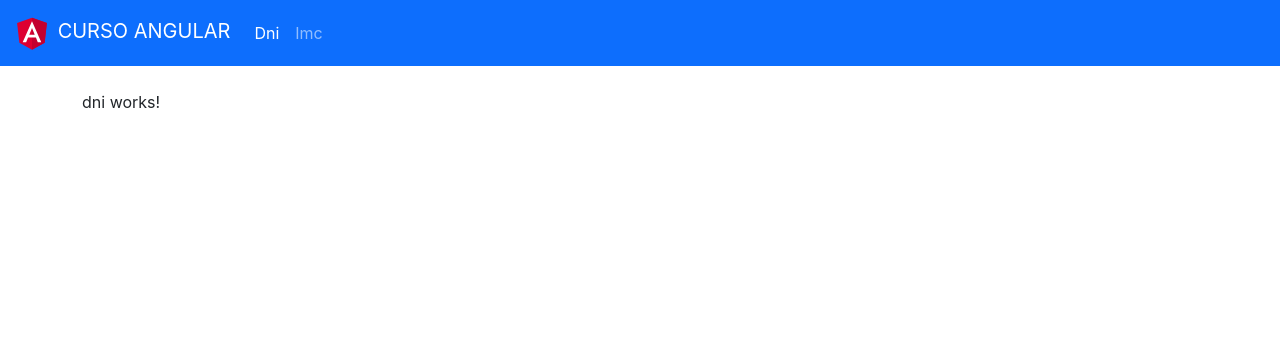
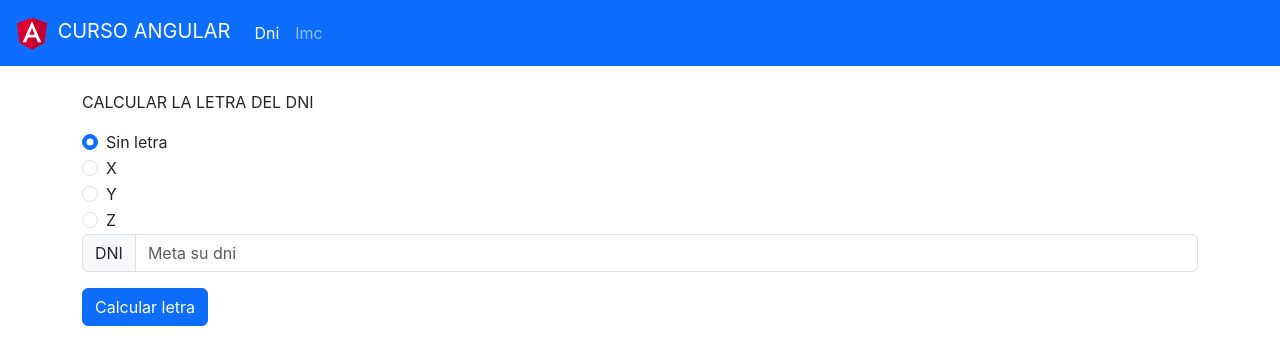
Before and after one commit to Valexx55/AngularReale1, an Angular app: page /dni in a window 1280 px wide. Shown: the top 364 px of the page. Built offline with nearby package versions, Linux system fonts and the light colour scheme.

Commit message:
dni component completado

```diff
--- a/src/app/components/dni/dni.component.html
+++ b/src/app/components/dni/dni.component.html
@@ -1 +1,46 @@
-<p>dni works!</p>
+<p>{{titulo}}</p>
+
+<div class="form-check">
+  <input class="form-check-input" type="radio" value="sin" name="prefijo" id="sin" checked>
+  <label class="form-check-label" for="sin">
+    Sin letra
+  </label>
+</div>
+<div class="form-check">
+  <input class="form-check-input" type="radio" value="0" name="prefijo" id="x">
+  <label class="form-check-label" for="x">
+    X
+  </label>
+</div>
+<div class="form-check">
+  <input class="form-check-input" type="radio" value="1" name="prefijo" id="y">
+  <label class="form-check-label" for="y">
+    Y
+  </label>
+</div>
+<div class="form-check">
+  <input class="form-check-input" type="radio" value="2" name="prefijo" id="z" >
+  <label class="form-check-label" for="z">
+    Z
+  </label>
+</div>
+
+<div class="input-group mb-3">
+    <span class="input-group-text" id="basic-addon1" >DNI</span>
+    <input type="number" [(ngModel)]="numero" class="form-control" placeholder="Meta su dni" aria-label="Username" aria-describedby="basic-addon1">
+</div>
+
+<button (click)="calcularLetraDni()" class="btn btn-primary">Calcular letra</button>
+
+<!-- forma "antigua" -->
+<!-- <div *ngIf="letra!=''">
+    Su letra es {{letra}}
+</div>
+ -->
+
+<!-- forma moderna > ng 17-->
+@if (letra!='' && numero) {
+<div>
+    Su letra es {{letra}}
+</div>
+}
--- a/src/app/components/dni/dni.component.ts
+++ b/src/app/components/dni/dni.component.ts
@@ -1,4 +1,6 @@
+//import { NgIf } from '@angular/common';//si lo hiciera con la directiva *ngIf
 import { AfterViewInit, Component, OnDestroy, OnInit } from '@angular/core';
+import { FormsModule } from '@angular/forms';
 /**
  *TODO: NUESTRA APP, TIENE QUE OBTENER EL DNI DEL USUARIO
  Y DECIRLE CUÁL ES SU LETRA
@@ -8,18 +10,25 @@
  */
 @Component({
   selector: 'app-dni',
-  imports: [],
+  imports: [FormsModule/*, NgIf*/],
   templateUrl: './dni.component.html',
   styleUrl: './dni.component.css'
 })
 export class DniComponent implements OnInit, OnDestroy, AfterViewInit{
 
-  numero!:number //non null assertion operator
+  titulo:string;
+  //numero!:number //non null assertion operator
+  numero: number | null; //UNION TYPE
   letra!:string //otra opción, inicializiar en el constructor y otra en el tsconfig json "strictNullChecks": false
+
+  static readonly SECUENCIA_LETRAS_DNI = "TRWAGMYFPDXBNJZSQVHLCKE";
 
   constructor() {
     /*this.numero = 0
     this.letra= ''*/
+    this.titulo = 'CALCULAR LA LETRA DEL DNI'
+    this.numero = null
+    this.letra = ""
     console.log("En el constructor de DNI ")
   }
   ngOnInit(): void {
@@ -34,4 +43,32 @@
     console.log("En ngAfterViewInit de DNI ")
   }
 
+  calcularLetraDni()
+  {
+    console.log(`El dni es ${this.numero}`)
+
+    if (this.numero != null)
+    {
+      //leemos el radio seleccionado
+      let radioSeleccionado = <HTMLInputElement> document.querySelector('[name="prefijo"]:checked');
+      console.log(`Valor seleccionado ${radioSeleccionado.value}`)
+
+      if (radioSeleccionado.value!='sin')
+        {
+          //caso extranjero
+          let numaux:number = parseInt(radioSeleccionado.value+this.numero)
+          let resto:number = numaux%DniComponent.SECUENCIA_LETRAS_DNI.length;
+          this.letra = DniComponent.SECUENCIA_LETRAS_DNI.charAt(resto)
+        } else {
+          //caso nacional
+          let resto:number = this.numero%DniComponent.SECUENCIA_LETRAS_DNI.length;
+          this.letra = DniComponent.SECUENCIA_LETRAS_DNI.charAt(resto)
+        }
+
+        console.log(`La letra es ${this.letra}`)
+
+    }
+
+  }
+
 }
```
